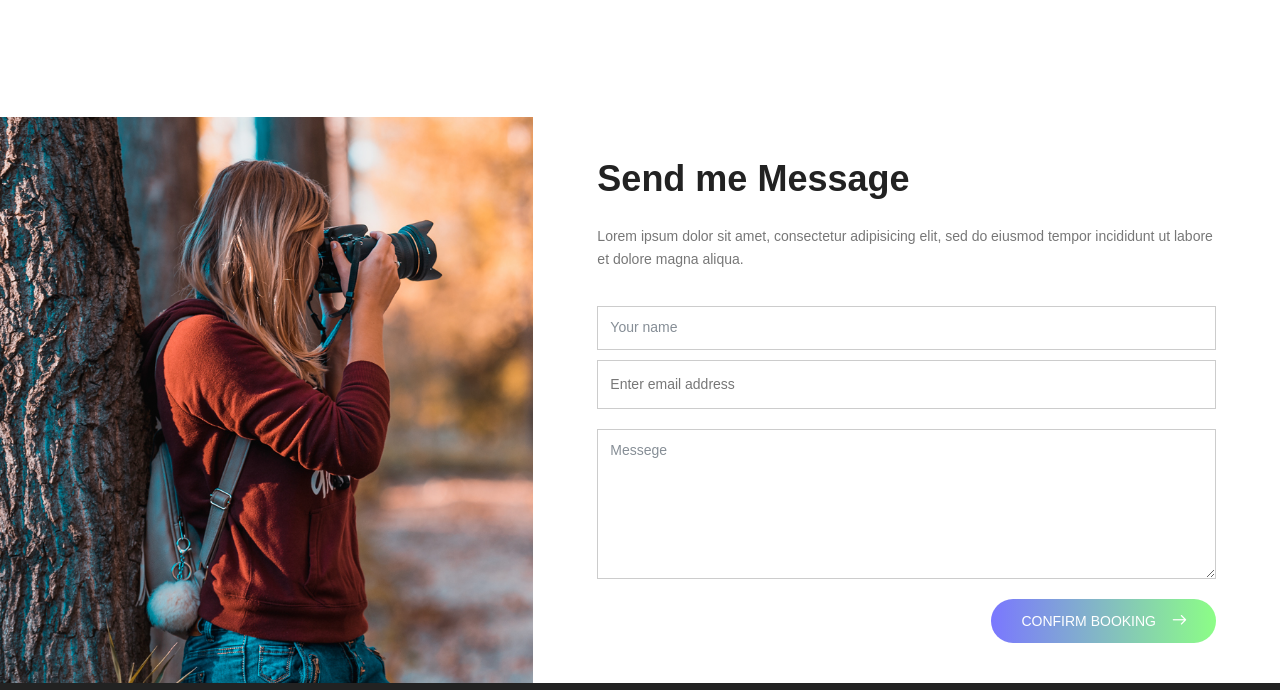
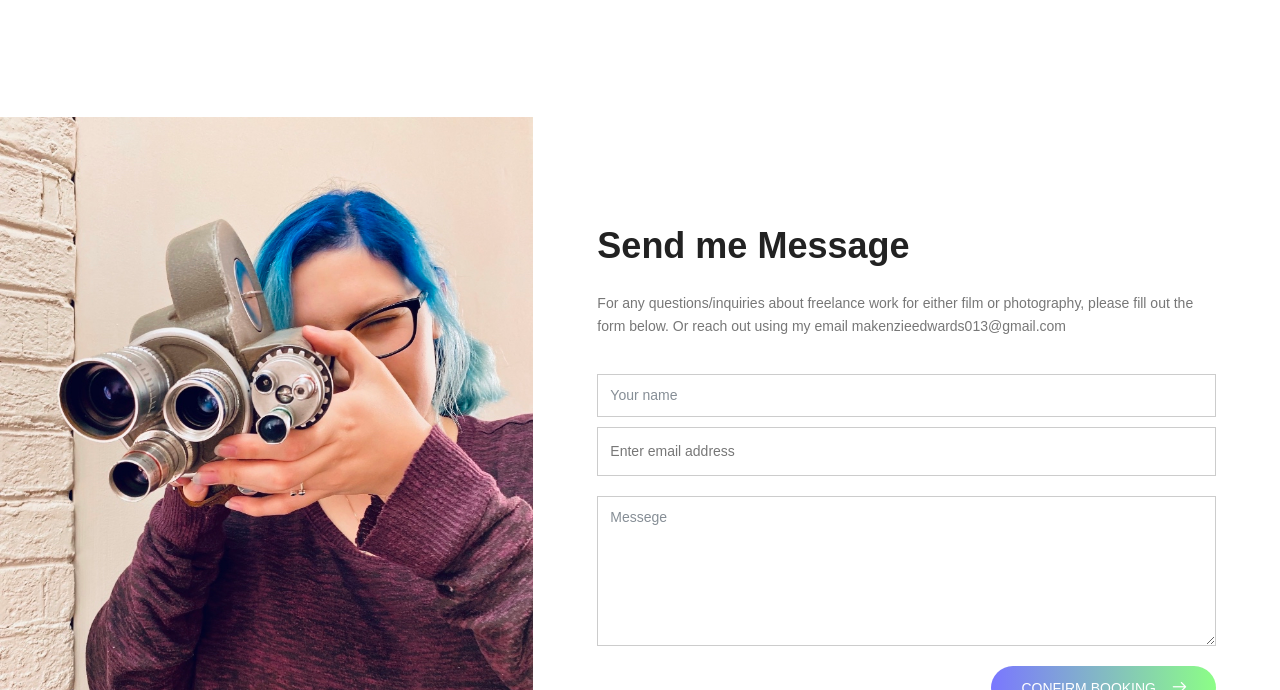
Before and after one commit to LoganEdwards/MakenziePortfolio, a plain HTML site: page index.html in a window 1280 px wide. Shown: the part 3963-4653 px from the top of the page. Drawn offline with nearby package versions, Linux system fonts and the light colour scheme.

Commit message:
Final section text

```diff
--- a/index.html
+++ b/index.html
@@ -200,12 +200,12 @@
 				<div class="container-fluid">
 					<div class="row d-flex justify-content-end align-items-center">
 						<div class="col-lg-5 col-md-12 contact-left no-padding">
-							<img class="img-fluid" src="img/contact-img.jpg" alt="">
+							<img class="img-fluid" src="img/contactPhoto.jpg" alt="">
 						</div>
 						<div class="col-lg-7 col-md-12 contact-right no-padding">
 							<h1>Send me Message</h1>
 							<p>
-								Lorem ipsum dolor sit amet, consectetur adipisicing elit, sed do eiusmod tempor incididunt ut labore  et dolore magna aliqua.
+								For any questions/inquiries about freelance work for either film or photography, please fill out the form below. Or reach out using my email makenzieedwards013@gmail.com
 							</p>
 							<form class="booking-form" id="myForm" action="contact.php">
 								 	<div class="row">
```
Also changed, not shown: img/contactPhoto.jpg (added).
